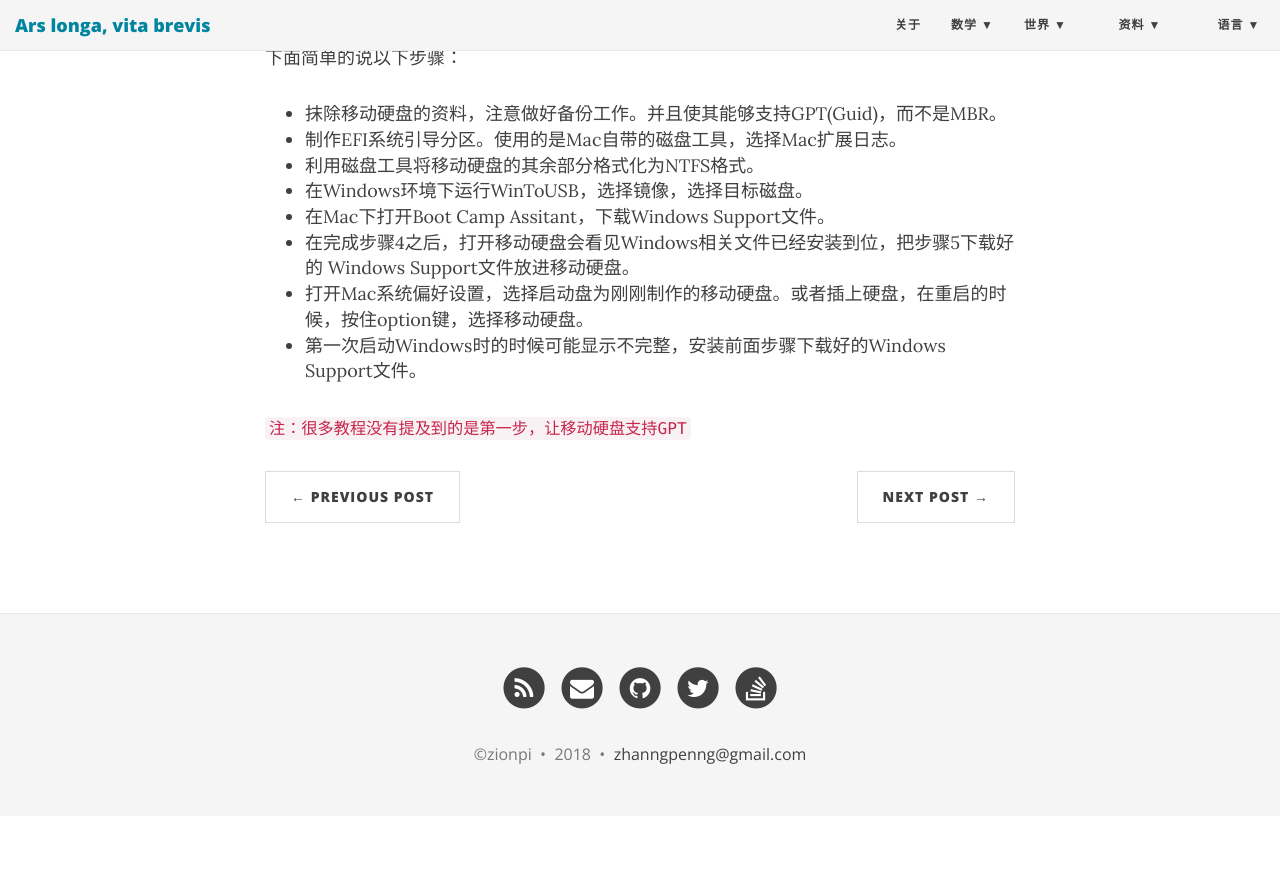
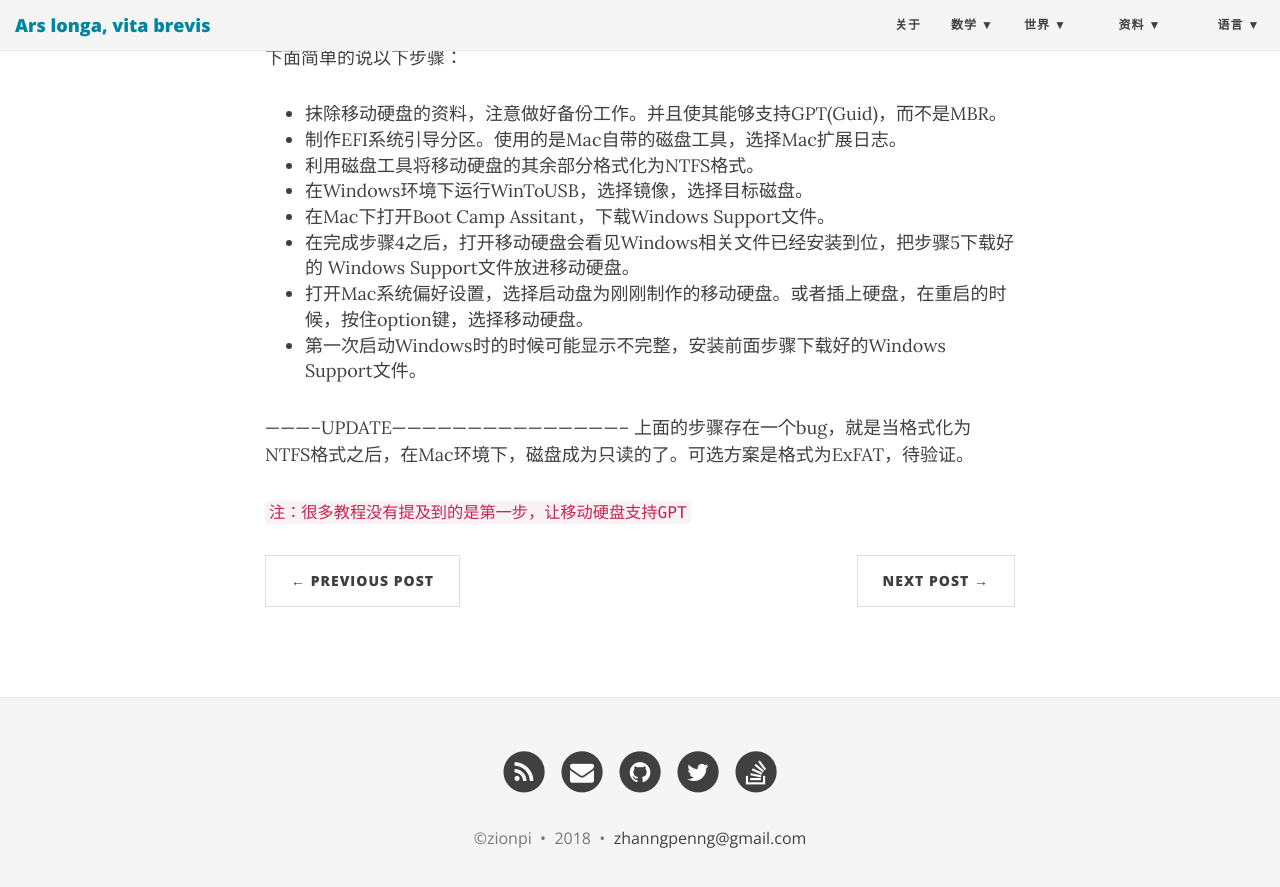
Before and after one commit to ZionPi/zionpi.github.io, a Jekyll site: the page built from _posts/2018-10-25-how-to-make-mac-run-windows10-on-external-drive.md, in a window 1280 px wide and 900 px high, scrolled down 524 px. Shown: the top 887 px of the window. Built offline with Jekyll 4.4.1, drawn with Linux system fonts in a browser that asks for light colours; nearby versions of some CDN libraries; before the commit the page ends 1340 px from its top, so only the background shows below that.

Commit message:
Update 2018-10-25-how-to-make-mac-run-windows10-on-external-drive.md

```diff
--- a/_posts/2018-10-25-how-to-make-mac-run-windows10-on-external-drive.md
+++ b/_posts/2018-10-25-how-to-make-mac-run-windows10-on-external-drive.md
@@ -21,4 +21,7 @@ title: 在mac上运行移动硬盘上的windows10系统
 - 打开Mac系统偏好设置，选择启动盘为刚刚制作的移动硬盘。或者插上硬盘，在重启的时候，按住option键，选择移动硬盘。
 - 第一次启动Windows时的时候可能显示不完整，安装前面步骤下载好的Windows Support文件。
 
+-----------UPDATE-----------------------------------------------
+上面的步骤存在一个bug，就是当格式化为NTFS格式之后，在Mac环境下，磁盘成为只读的了。可选方案是格式为ExFAT，待验证。
+
 `注：很多教程没有提及到的是第一步，让移动硬盘支持GPT`
```
